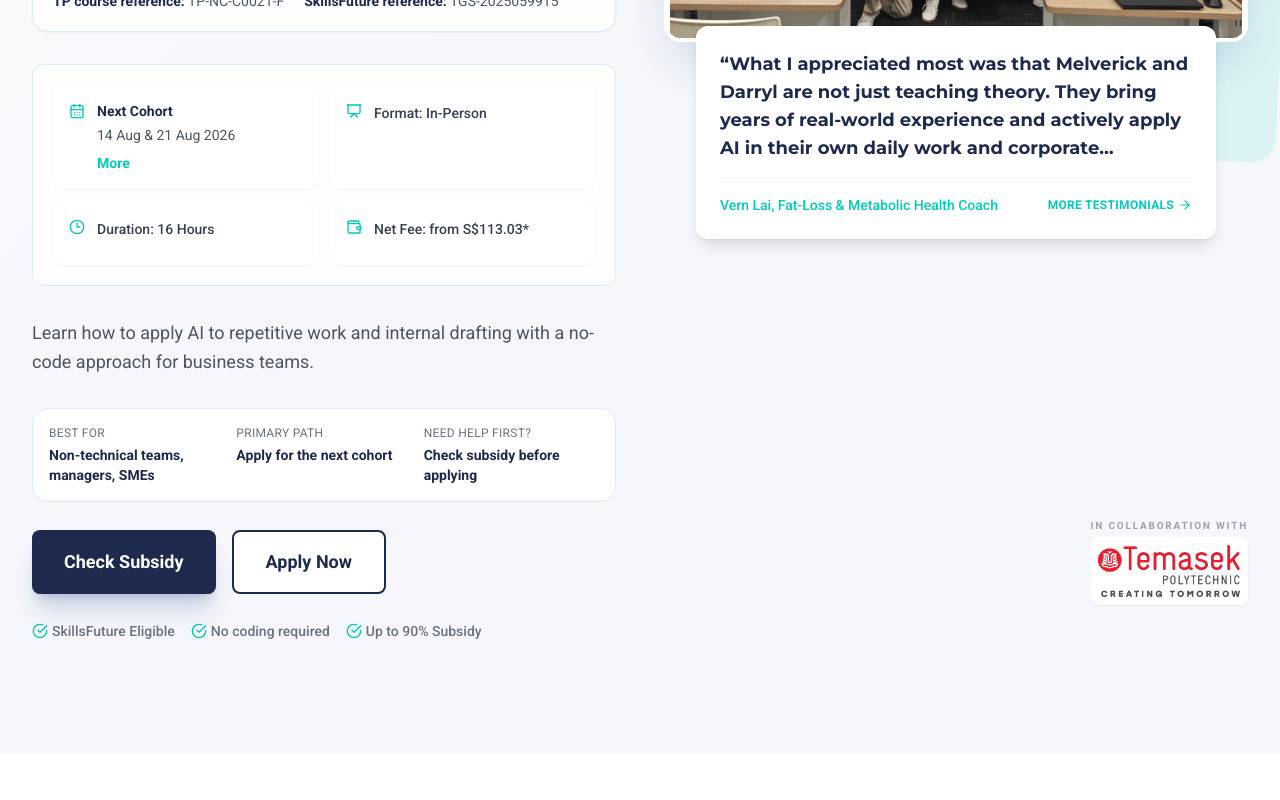
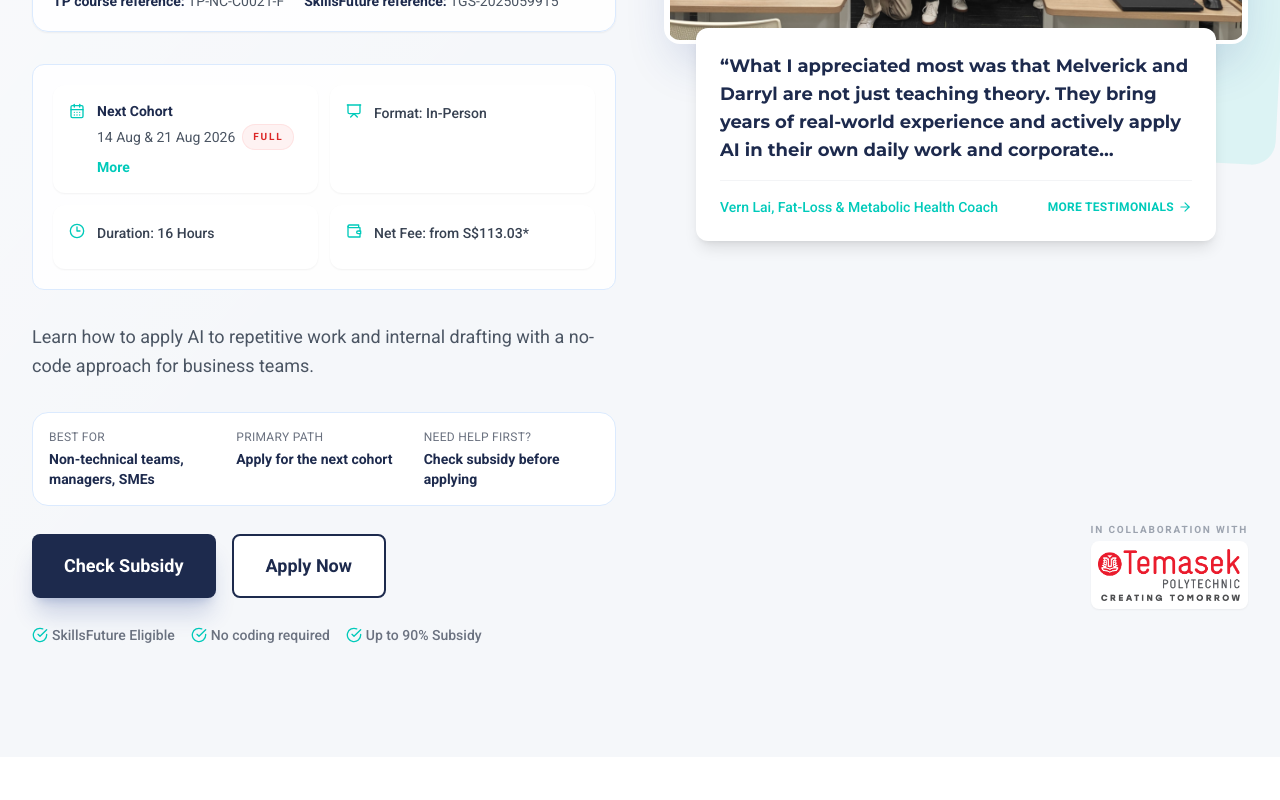
Before and after one commit to nexiuslabs/nexiusacademyskillsfuture, a React (Vite) app: page /courses/agentic-ai in a window 1280 px wide. Shown: the part 820-1620 px from the top of the page. Built offline with nearby package versions, Linux system fonts and the light colour scheme.

Commit message:
fix: mark August Academy cohort full

```diff
--- a/components/courses/CourseHero.tsx
+++ b/components/courses/CourseHero.tsx
@@ -61,7 +61,12 @@ const Hero: React.FC = () => {
                 <CalendarDays size={16} className="text-accent mt-0.5 shrink-0" />
                 <div>
                   <div className="font-semibold text-primary mb-1">Next Cohort</div>
-                  <div className="text-gray-600">14 Aug &amp; 21 Aug 2026</div>
+                  <div className="flex flex-wrap items-center gap-2 text-gray-600">
+                    <span>14 Aug &amp; 21 Aug 2026</span>
+                    <span className="inline-flex items-center rounded-full bg-red-50 px-2.5 py-0.5 text-[10px] font-extrabold uppercase tracking-[0.18em] text-red-600 ring-1 ring-red-100">
+                      Full
+                    </span>
+                  </div>
                   <a href="#schedule" className="inline-flex items-center mt-2 text-sm font-semibold text-accent hover:underline">
                     More
                   </a>
--- a/components/courses/Schedule.tsx
+++ b/components/courses/Schedule.tsx
@@ -44,6 +44,11 @@ const Schedule: React.FC = () => {
                 <div className="space-y-3">
                   <div className="font-bold text-primary text-lg flex flex-wrap items-center gap-2">
                     {schedule.dates}
+                    {isFull ? (
+                      <span className="inline-flex items-center rounded-full bg-red-50 px-3 py-1 text-xs font-extrabold uppercase tracking-[0.18em] text-red-600 ring-1 ring-red-100">
+                        Full
+                      </span>
+                    ) : null}
                   </div>
 
                   <div className="space-y-2 text-sm text-gray-600">
--- a/components/leads/LeadCaptureModal.tsx
+++ b/components/leads/LeadCaptureModal.tsx
@@ -76,7 +76,7 @@ const resolveCampaignLeadIntent = (lead: string): LeadIntent =>
 
 const COHORTS_BY_COURSE: Record<string, CohortOption[]> = {
   'agentic-ai': [
-    { label: '14 Aug 2026 & 21 Aug 2026 (9am-6pm)', code: '2026-08-14' },
+    { label: '14 Aug 2026 & 21 Aug 2026 (9am-6pm) — Full', code: '2026-08-14' },
     { label: '18 Sep 2026 & 25 Sep 2026 (9am-6pm)', code: '2026-09-18' },
     { label: 'Register Interest', code: 'next-available' },
   ],
--- a/constants.tsx
+++ b/constants.tsx
@@ -45,7 +45,7 @@ export const SCHEDULES: ScheduleItem[] = [
     time: '9:00am - 6:00pm',
     format: 'In-Person',
     venue: 'Devan Nair Institute, 80 Jurong East Street 21, Singapore 609607',
-    slotsLeft: 4,
+    slotsLeft: 0,
     month: 'Aug 2026',
     registrationCloses: 'TBC',
   },
```
